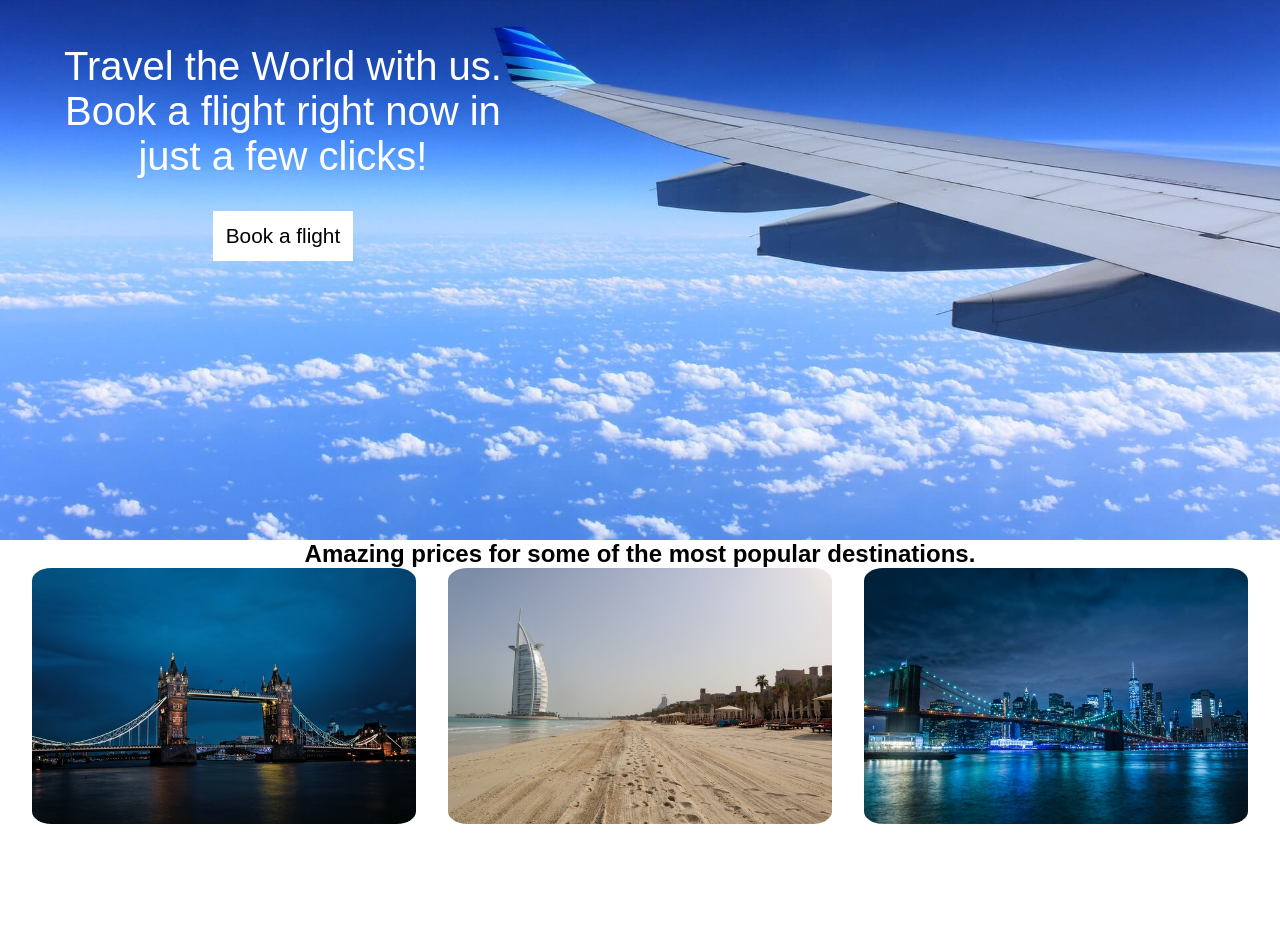
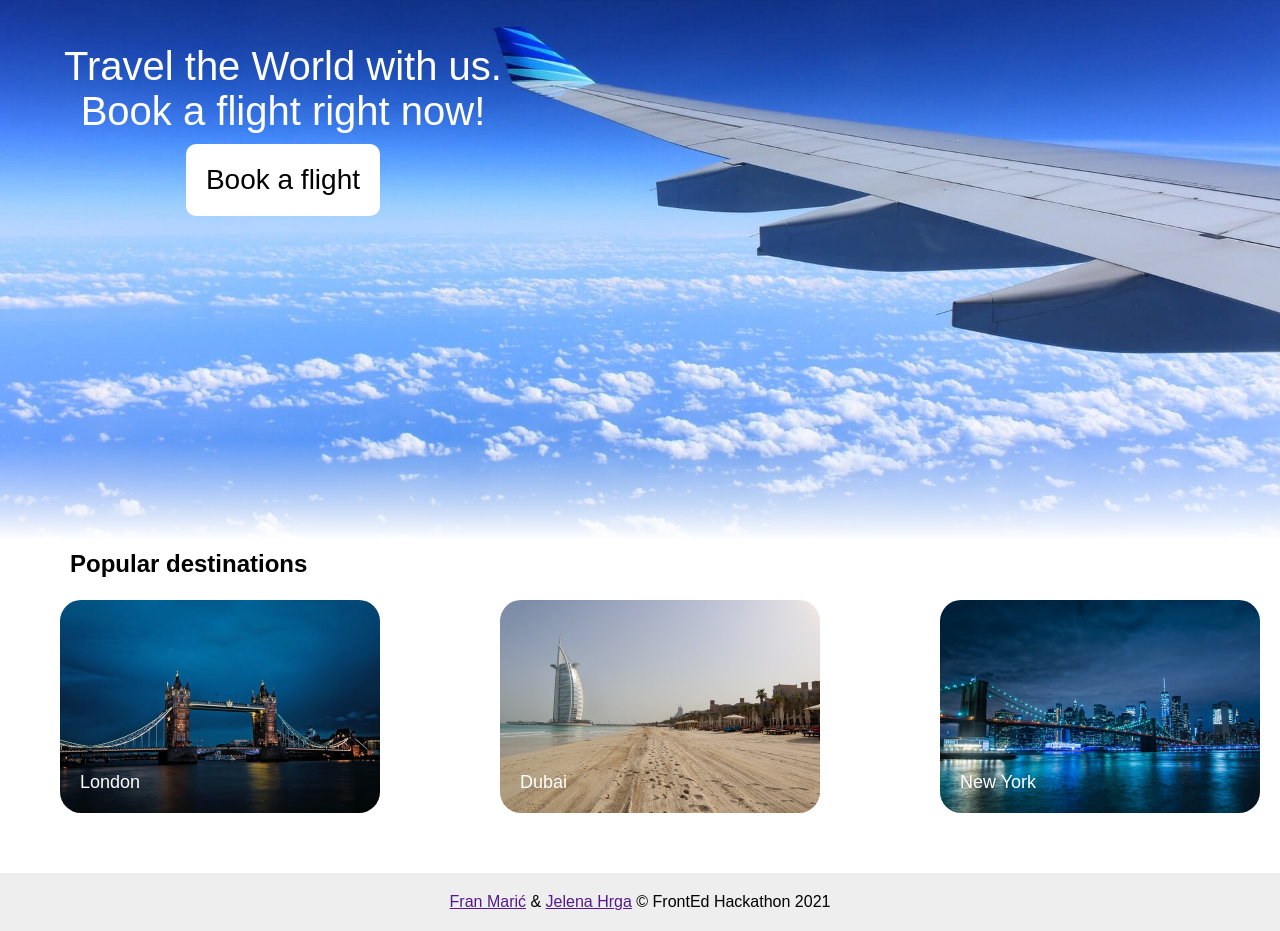
Before and after one commit to ElevateReact/avio, a React (Create React App) app: page / in a window 1280 px wide. Shown: the part 260-1191 px from the top of the page. Before the commit the page ends 1088 px from the top, so only its background shows below. Built offline with nearby package versions, Linux system fonts and the light colour scheme.

Commit message:
Added styles to home and nav

```diff
--- a/src/components/Home/Home.css
+++ b/src/components/Home/Home.css
@@ -3,6 +3,19 @@
   height: 100vh;
   width: 100%;
   background-size: cover;
+}
+.fade {
+  position: absolute;
+  bottom: 0px;
+
+  width: 100%;
+  height: 100px;
+
+  background-image: linear-gradient(
+    to bottom,
+    rgba(255, 255, 255, 0),
+    rgba(255, 255, 255, 1) 100%
+  );
 }
 
 .wrapper {
@@ -24,28 +37,83 @@
   color: white;
 }
 
-.intro button {
-  margin-top: 4vh;
+.button {
+  border-radius: 4px;
   background-color: white;
-  padding: 13px;
   border: none;
+  color: #000;
+  text-align: center;
+  font-size: 28px;
+  padding: 20px;
+  width: 200px;
+  transition: all 0.5s;
   cursor: pointer;
-  outline: none;
-  font: inherit;
-  font-size: 1.3em;
+  margin: 5px;
+  margin-top: 10px;
+  width: auto;
+  border-radius: 10px;
 }
 
-h2 {
-  margin: 0 auto;
-  text-align: center;
+.button span {
+  cursor: pointer;
+  display: inline-block;
+  position: relative;
+  transition: 0.5s;
+}
+
+.button span:after {
+  content: "\00bb";
+  position: absolute;
+  opacity: 0;
+  top: 0;
+  right: -20px;
+  transition: 0.5s;
+}
+
+.button:hover span {
+  padding-right: 25px;
+}
+
+.button:hover span:after {
+  opacity: 1;
+  right: 0;
 }
 
 .pop-flights {
   display: flex;
-  justify-content: space-evenly;
+}
+
+article {
+  display: flex;
+  position: relative;
+  justify-content: space-around;
+  margin: 50px;
+  padding: 10px;
+}
+
+article p {
+  position: absolute;
+  bottom: 30px;
+  left: 30px;
+  color: white;
+  font-size: large;
 }
 
 .pop-flights img {
-  max-width: 30vw;
-  border-radius: 5%;
+  max-width: 25vw;
+  border-radius: 21px;
 }
+
+.homeContainer h2 {
+  position: absolute;
+  left: 70px;
+  margin-top: 10px;
+}
+
+article {
+  transition: transform 0.2s;
+}
+.pop-flights article:hover {
+  transform: scale(1.1);
+  cursor: pointer;
+}
--- a/src/components/Home/Home.js
+++ b/src/components/Home/Home.js
@@ -4,6 +4,7 @@ import './Home.css';
 import london from './london.jpg';
 import dubai from './dubai.jpg';
 import newyork from './newyork.jpg';
+import { Link } from "react-router-dom";
 
 
 const Home = () => {
@@ -17,21 +18,20 @@ const Home = () => {
                             Travel the World with us.
                         </p>
                         <p>
-                            Book a flight right now in
+                            Book a flight right now!
                         </p>
-                        <p>
-                        just a few clicks!
-                        </p>
-                        <button>Book a flight</button>
+                        <Link to="/bookflights"><button className='button'><span>Book a flight</span></button></Link>
                     </div>
                 </div>
+                <div className='fade'></div>
             </div>
-            <h2>Amazing prices for some of the most popular destinations.</h2>
+            <h2>Popular destinations</h2>
             <section className = "pop-flights">
-                <div><img src = {london} /></div>
-                <div><img src = {dubai} /></div>
-                <div><img src = {newyork} /></div>
+                <article><img src = {london} /><p>London</p></article>
+                <article><img src = {dubai} /><p>Dubai</p></article>
+                <article><img src = {newyork} /><p>New York</p></article>
             </section>
+            <p style={{textAlign: 'center',padding:'20px',backgroundColor:'#eee'}}><a href=''>Fran Marić</a> & <a href=''>Jelena Hrga</a> © FrontEd Hackathon 2021</p>
         </div>
     )
 }
--- a/src/components/Nav/Nav.css
+++ b/src/components/Nav/Nav.css
@@ -9,14 +9,15 @@ nav {
   justify-content: space-around;
   align-items: center;
   min-height: 15vh;
-    font-family: 'Poppins', sans-serif;
+  font-family: "Poppins", sans-serif;
 }
 
 .logo {
   text-transform: uppercase;
   letter-spacing: 5px;
   font-size: 20px;
-    color: rgb(219, 219, 219)
+  color: rgb(219, 219, 219);
+  text-decoration: none;
 }
 
 .nav-links {
@@ -53,13 +54,13 @@ nav {
   transition: all 0.3s ease;
 }
 
-@media screen and (max-width: 1100px){
+@media screen and (max-width: 1100px) {
   .nav-links {
     width: 70%;
   }
 }
 
-@media screen and (max-width: 768px){
+@media screen and (max-width: 768px) {
   body {
     overflow-x: hidden;
   }
@@ -88,7 +89,6 @@ nav {
   }
 }
 
-
 .nav-active {
   transform: translateX(0%);
 }
--- a/src/components/Nav/Nav.js
+++ b/src/components/Nav/Nav.js
@@ -28,9 +28,9 @@ const Nav = () => {
   return (
     <div>
       <nav>
-        <div className="logo">
-          <h4>LOGO</h4>
-        </div>
+        <Link to="/" className="logo">
+            <h4>Famous avio</h4>
+        </Link>
         <ul className="nav-links">
           <li>
             <Link to="/">Home</Link>
```
Lines whose indentation alone changed are shown as unchanged.
